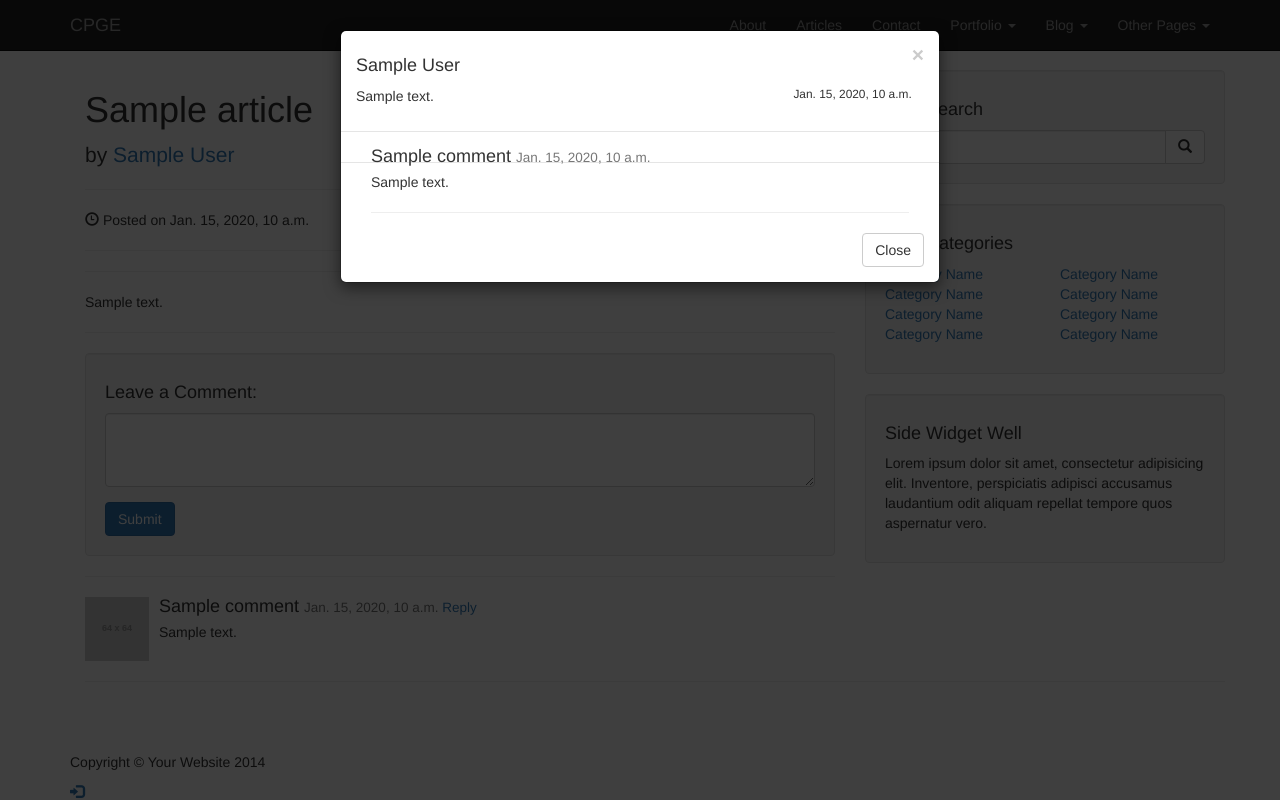
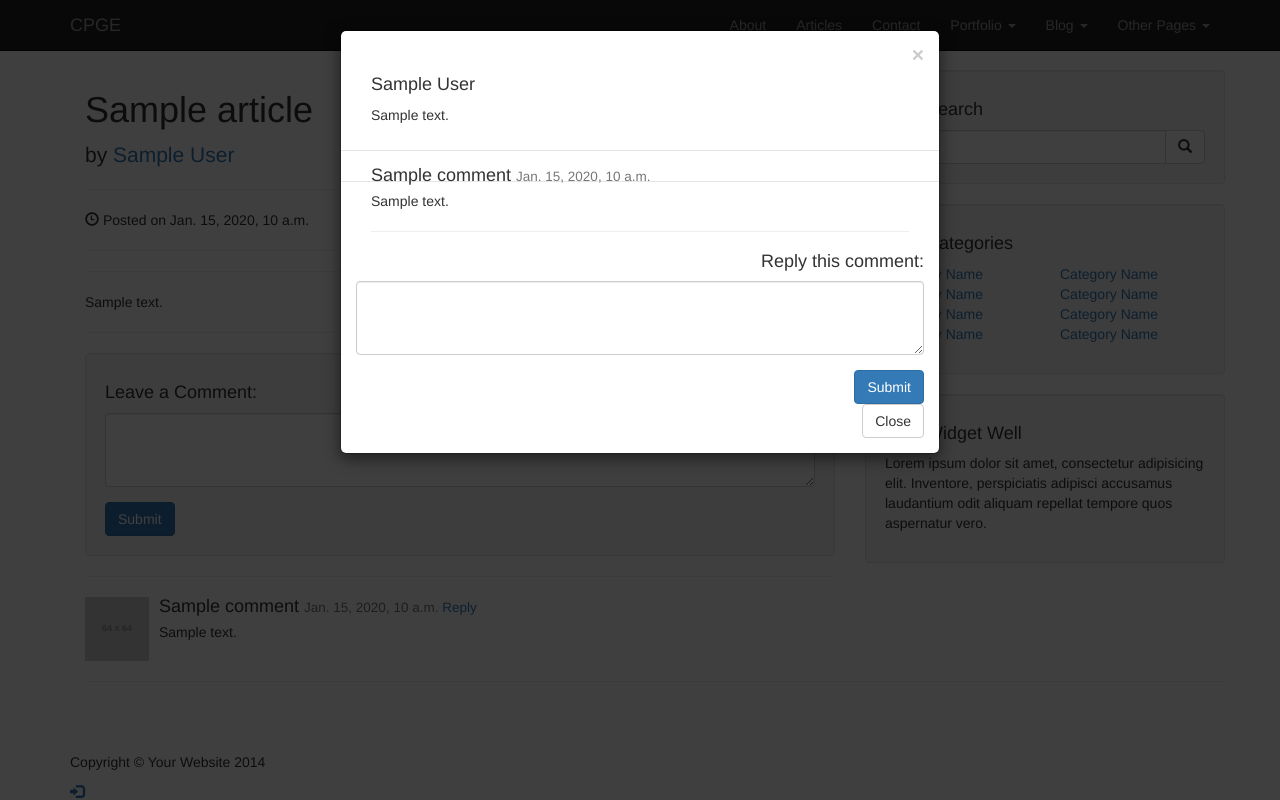
Before and after one commit to anthonyhtyao/cpge_tw, a Django app: page /article/1/ in a window 1280 px wide, after a click on "Reply". Run offline with Django 3.2, Linux system fonts and the light colour scheme; tables that the repository leaves empty hold one stand-in row (values such as "Sample post"); grey boxes labelled with a size stand in for pictures from a placeholder-image service; data that the repository does not hold is empty; some libraries are stand-ins or nearby versions; some web fonts are replaced.

Commit message:
Add reply form. work correctly

```diff
--- a/cpge_tw/views.py
+++ b/cpge_tw/views.py
@@ -1,5 +1,5 @@
 from django.shortcuts import render
-from reco.forms import UserForm, UserProfileForm, ArticleForm, CommentForm
+from reco.forms import UserForm, UserProfileForm, ArticleForm, CommentForm, ReplyForm
 from reco.models import Article, UserProfile, Comment
 from django.contrib.contenttypes.models import ContentType
 from django.contrib.auth import authenticate, login, logout
@@ -44,9 +44,21 @@
 
 def replycomment(request, commentID):
     comment = Comment.objects.get(id=commentID)
-    commentType = ContentType.objects.get_for_model(comment)
-    replys = Comment.objects.filter(content_type = commentType.id, object_id = commentID).order_by('-date')
-    return render(request, 'get-replys.html', {'replys': replys})
+    if request.method == 'GET':
+        commentType = ContentType.objects.get_for_model(comment)
+        replys = Comment.objects.filter(content_type = commentType.id, object_id = commentID)
+        return render(request, 'get-replys.html', {'replys': replys})
+    elif request.method == 'POST':
+        reply_form = ReplyForm(request.POST)
+        if reply_form.is_valid():
+            reply_ = reply_form.save(commit=False)
+            reply = Comment(parent=comment)
+            reply.content = reply_.content
+            if request.user.is_authenticated():
+                reply.author=UserProfile.objects.get(user = request.user)
+            reply.save()
+        return HttpResponseRedirect('/articlelist')
+
 
 def articlelist(request):
     articles = Article.objects.order_by('-date')
--- a/static/js/functions.js
+++ b/static/js/functions.js
@@ -14,6 +14,7 @@
      $("#modal-media-content").html(content);
      $("#modal-media-date").html(date);
      $("#modal-media-heading").html(author);
+     $("#reply-form").attr('action', '/articlecomment/'+id)
      $.get('/articlecomment/'+id, function(data, status){
         // alert("Data: " + data + "\nStatus: " + status);
         $(".modal-body").html(data);
--- a/templates/cpge_tw/article.html
+++ b/templates/cpge_tw/article.html
@@ -79,7 +79,7 @@
     <div class="modal-content">
       <div class="modal-header">
         <button type="button" class="close" data-dismiss="modal">&times;</button>
-            <div class="media-body">
+            <div class="media-body col-md-12">
                 <h4 id="modal-media-heading"></h4>
                 <small class="pull-right" id="modal-media-date"></small>
                 <p id="modal-media-content"></p>
@@ -88,6 +88,14 @@
       <div class="modal-body">
       </div>
       <div class="modal-footer">
+        <h4>Reply this comment:</h4>
+        <form id="reply-form" method="post" role="form" action="">
+            <div class="form-group">
+                {% csrf_token %}
+                <textarea class="form-control" name="content" rows="3"></textarea>
+            </div>
+            <input type="submit" name="submit" class="btn btn-primary" value="Submit">
+        </form>
         <button type="button" class="btn btn-default" data-dismiss="modal">Close</button>
       </div>
     </div>
```
Also changed, not shown: reco/forms.py (+8 -0 lines).
